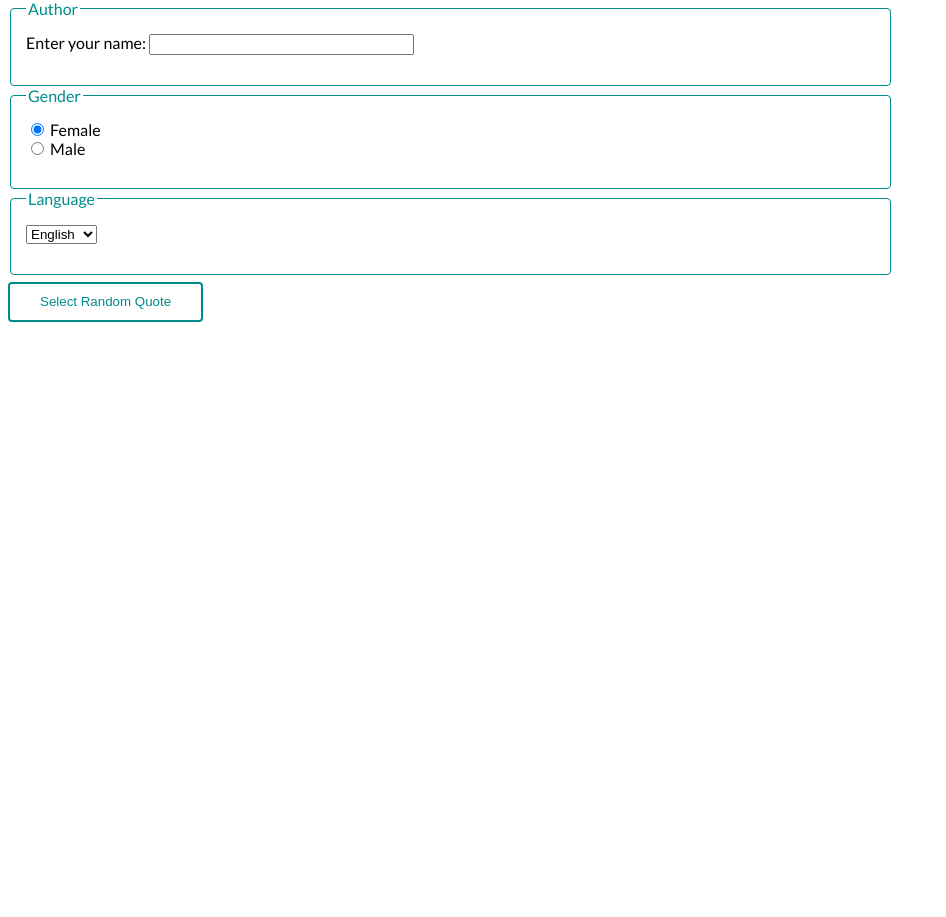
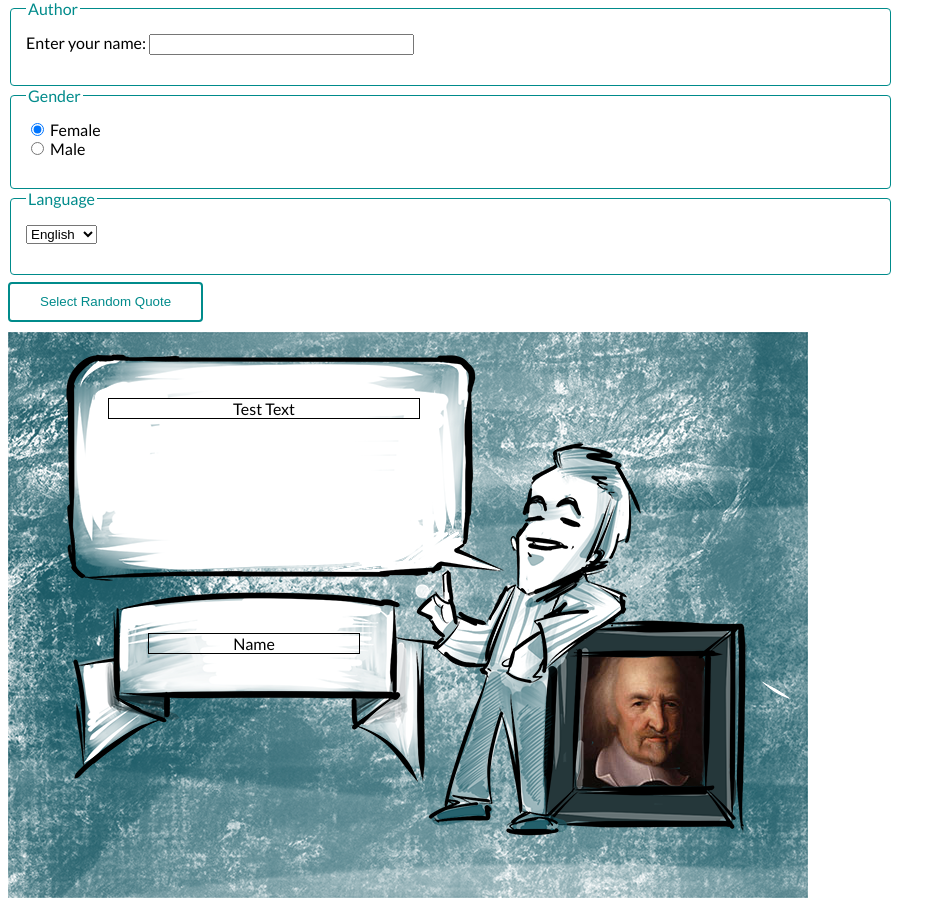
Before and after one commit to nekoCC01/DWA-Project02, a PHP site: page / in a window 1280 px wide. Shown: the part 83-1000 px from the top of the page, without its empty margins (0-946 px from the left). Before the commit the page ends 405 px from the top, so only its background shows below. Run offline with PHP 8.4, Linux system fonts and the light colour scheme; data that the repository does not hold is empty.

Commit message:
stage setup, img & presentation

```diff
--- a/css/styles.css
+++ b/css/styles.css
@@ -26,3 +26,37 @@ fieldset {
 .form_container {
     max-width: 70%;
 }
+
+
+.hide {
+    display:none;
+}
+
+.img_container {
+    position: relative;
+    margin-top: 10px;
+}
+
+.img_container p.quote {
+    width: 310px;
+    border: 1px solid;
+    position: absolute;
+    left: 100px;
+    top: 50px;
+    text-align: center;
+}
+.img_container p.name {
+    width: 210px;
+    border: 1px solid;
+    position: absolute;
+    left: 140px;
+    top: 285px;
+    text-align: center;
+}
+
+.img_container img.original_thinker_img {
+    position: absolute;
+    top: 310px;
+    left: 560px;
+    z-index: -1;
+}
--- /dev/null
+++ b/getQuotes.php
@@ -0,0 +1,23 @@
+<?php
+/**
+ * Created by PhpStorm.
+ * User: danielkasai1
+ * Date: 19.09.17
+ * Time: 16:38
+ */
+
+$newURL = 'showQuote.php';
+
+require('helpers.php');
+
+$quotesJson = file_get_contents('quotes.json');
+$quotes = json_decode($quotesJson, true);
+
+#dump($quotes);
+
+if (isset($_GET['username'])) {
+    dump($_GET);
+    $class_hide = 'hide';
+} else {
+    $keyword = '';
+}
--- /dev/null
+++ b/helpers.php
@@ -0,0 +1,39 @@
+<?php
+
+/**
+ *
+ */
+function dump($mixed = null) {
+    echo '<pre>';
+    var_dump($mixed);
+    echo '</pre>';
+}
+
+
+/**
+ *
+ */
+function sanitize($mixed = null) {
+
+    if(!is_array($mixed)) {
+        return convertHtmlEntities($mixed);
+    }
+
+    function array_map_recursive($callback, $array) {
+        $func = function ($item) use (&$func, &$callback) {
+            return is_array($item) ? array_map($func, $item) : call_user_func($callback, $item);
+        };
+
+        return array_map($func, $array);
+    }
+
+    return array_map_recursive('convertHtmlEntities', $mixed);
+}
+
+
+/**
+ *
+ */
+function convertHtmlEntities($mixed) {
+    return htmlentities($mixed, ENT_QUOTES, "UTF-8");
+}
--- a/index.php
+++ b/index.php
@@ -1,3 +1,5 @@
+<?php require('getQuotes.php'); ?>
+
 <!DOCTYPE html>
 <html lang="en">
 <head>
@@ -17,7 +19,7 @@
 
 
 <h1>Quote Generator</h1>
-<div class="form_container">
+<div class="form_container <?=$class_hide?>">
     <form method="GET" action="/">
         <fieldset>
             <legend>Author</legend>
@@ -41,7 +43,13 @@
         <input type="submit" value="Select Random Quote">
     </form>
 </div>
-
+<div class="img_container">
+<img src="img/background_male.png">
+    <p class="quote">Test Text</p>
+    <p class="name">Name</p>
+    <img class="original_thinker_img" src="img/Hobbes.jpg" alt="">
+</div>
+<p></p>
 
 </body>
 </html>
```
Also changed, not shown: quotes.json (added, +40 -0 lines), showQuote.php (added, +9 -0 lines), img/Confucius.jpg (added), img/Confucius_big.jpg (added), img/Descartes.jpg (added), img/Descartes_big.jpg (added), img/Hobbes.jpg (added), img/Hobbes_big.jpg (added), img/Kant.jpg (added), img/Kant_big.jpg (added), img/Socrates.jpg (added), img/Socrates_big.jpg (added), img/background_male.png (added), img/vonBingen.jpg (added), 1 more files, 1 other file.
